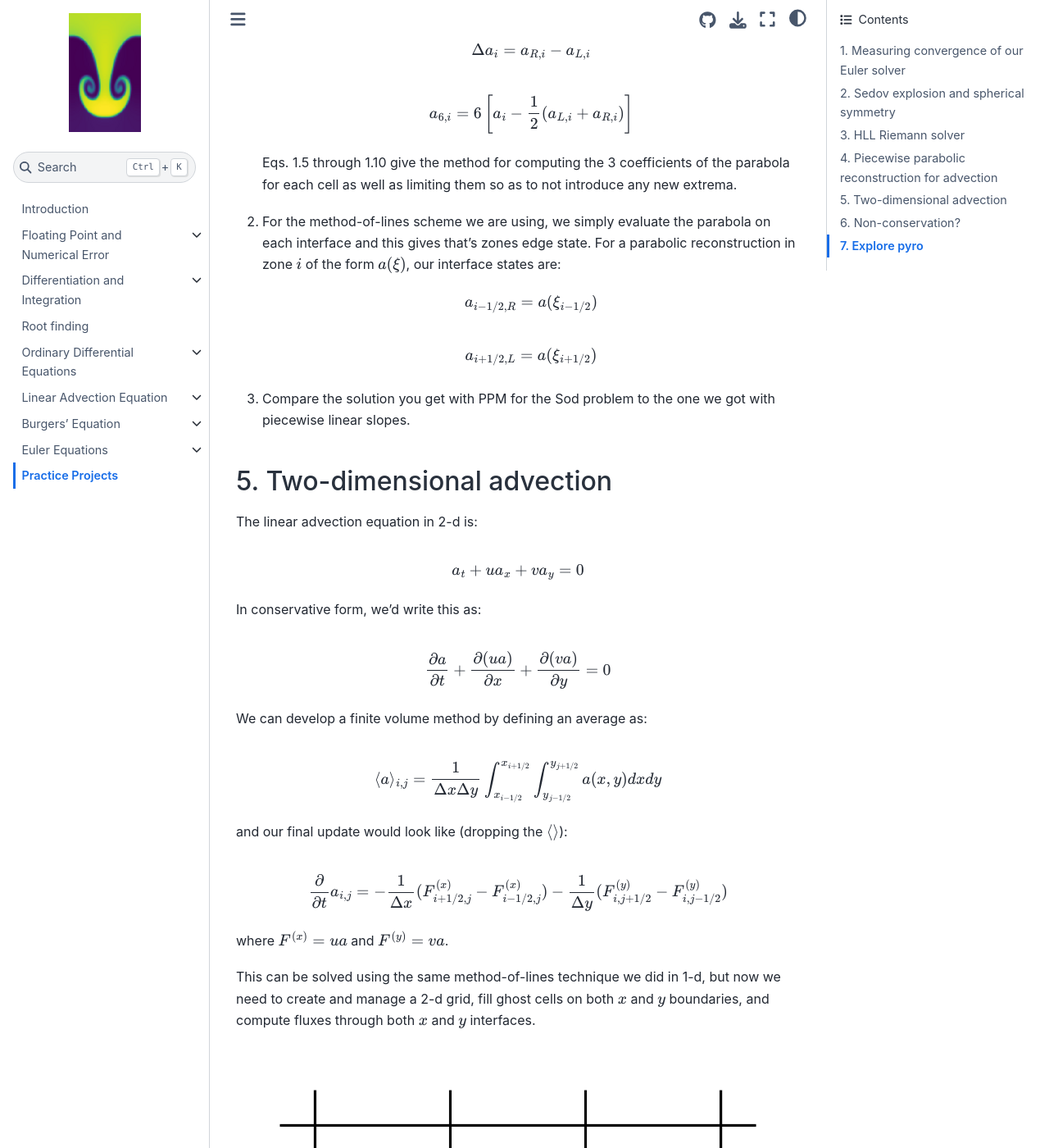
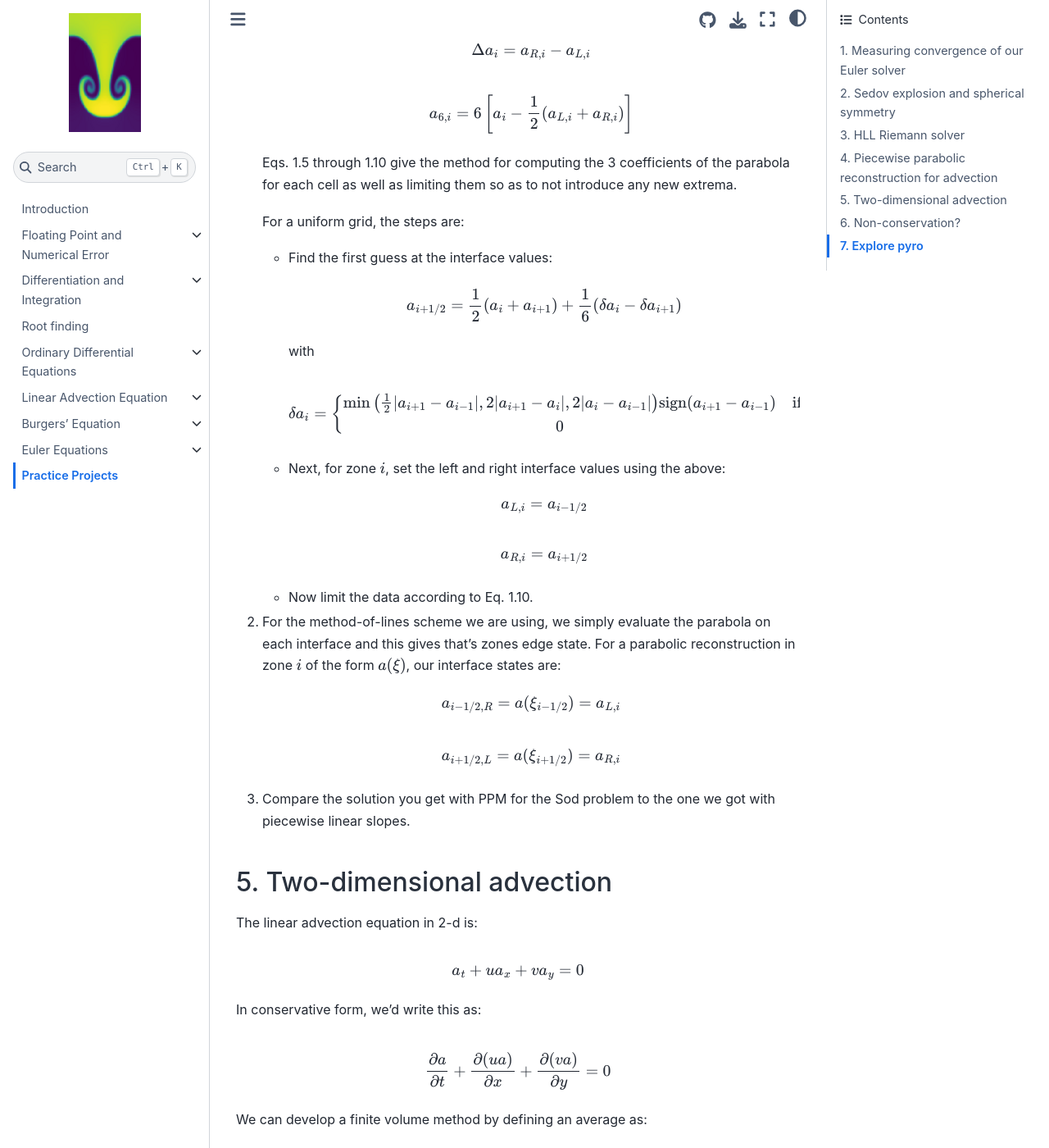
Before and after one commit to zingale/comp_astro_tutorial, a Jupyter Book: the page built from content/projects/projects.md, in a window 1280 px wide and 1400 px high, scrolled down 4596 px. Shown: the whole window at 82% size. Built offline with Jupyter Book 1.0.4 settings and Sphinx 7.4.7 and the Sphinx Book theme 1.1.4, drawn with Linux system fonts in a browser that asks for light colours.

Commit message:
fill in more details

```diff
--- a/content/projects/projects.md
+++ b/content/projects/projects.md
@@ -180,13 +180,35 @@ The basic idea is as follows:
    coefficients of the parabola for each cell as well as limiting them
    so as to not introduce any new extrema.
 
+   For a uniform grid, the steps are:
+
+   * Find the first guess at the interface values:
+
+     $$a_{i+1/2} = \frac{1}{2} (a_i + a_{i+1}) + \frac{1}{6} (\delta a_i - \delta a_{i+1} )$$
+
+     with
+
+
+     $$\delta a_i = \left \{ \begin{array}{cc}
+              \min\left (\frac{1}{2}|a_{i+1} - a_{i-1}|, 2 |a_{i+1} - a_i|, 2 |a_i - a_{i-1}|\right )
+               \mathrm{sign}(a_{i+1} - a_{i-1})  & \mbox{if}\ (a_{i+1} - a_i)(a_i - a_{i-1}) > 0  \\
+              0 & \mbox{otherwise} \end{array} \right .$$
+
+    * Next, for zone $i$, set the left and right interface values using the above:
+
+      $$a_{L,i} = a_{i-1/2}$$
+      $$a_{R,i} = a_{i+1/2}$$
+
+    * Now limit the data according to Eq. 1.10.
+
+
 2. For the method-of-lines scheme we are using, we simply evaluate the parabola
    on each interface and this gives that's zones edge state.    For a parabolic reconstruction
    in zone $i$ of the form $a(\xi)$, our interface states are:
 
-   $$a_{i-1/2,R} = a(\xi_{i-1/2})$$
+   $$a_{i-1/2,R} = a(\xi_{i-1/2}) = a_{L,i}$$
 
-   $$a_{i+1/2,L} = a(\xi_{i+1/2})$$
+   $$a_{i+1/2,L} = a(\xi_{i+1/2}) = a_{R,i}$$
 
 3. Compare the solution you get with PPM for the Sod problem to the
    one we got with piecewise linear slopes.
```
